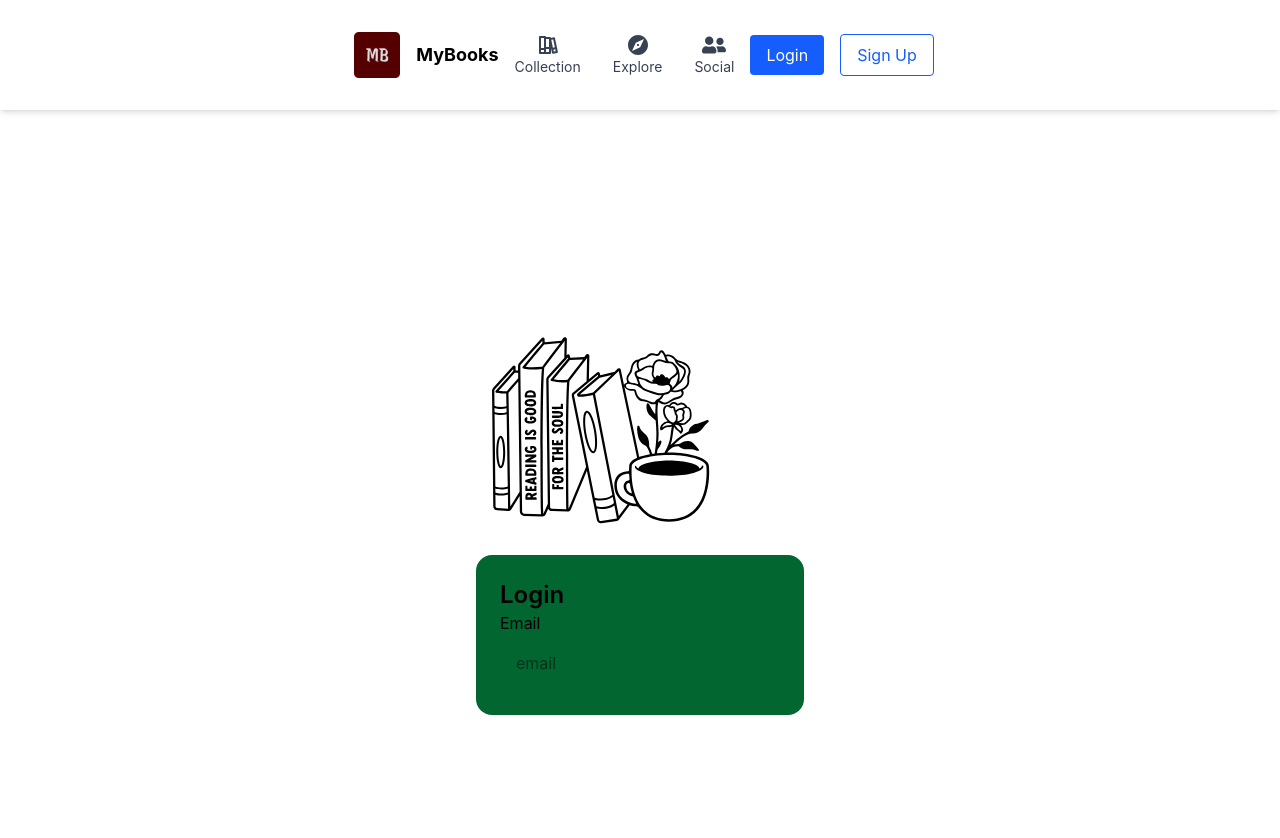
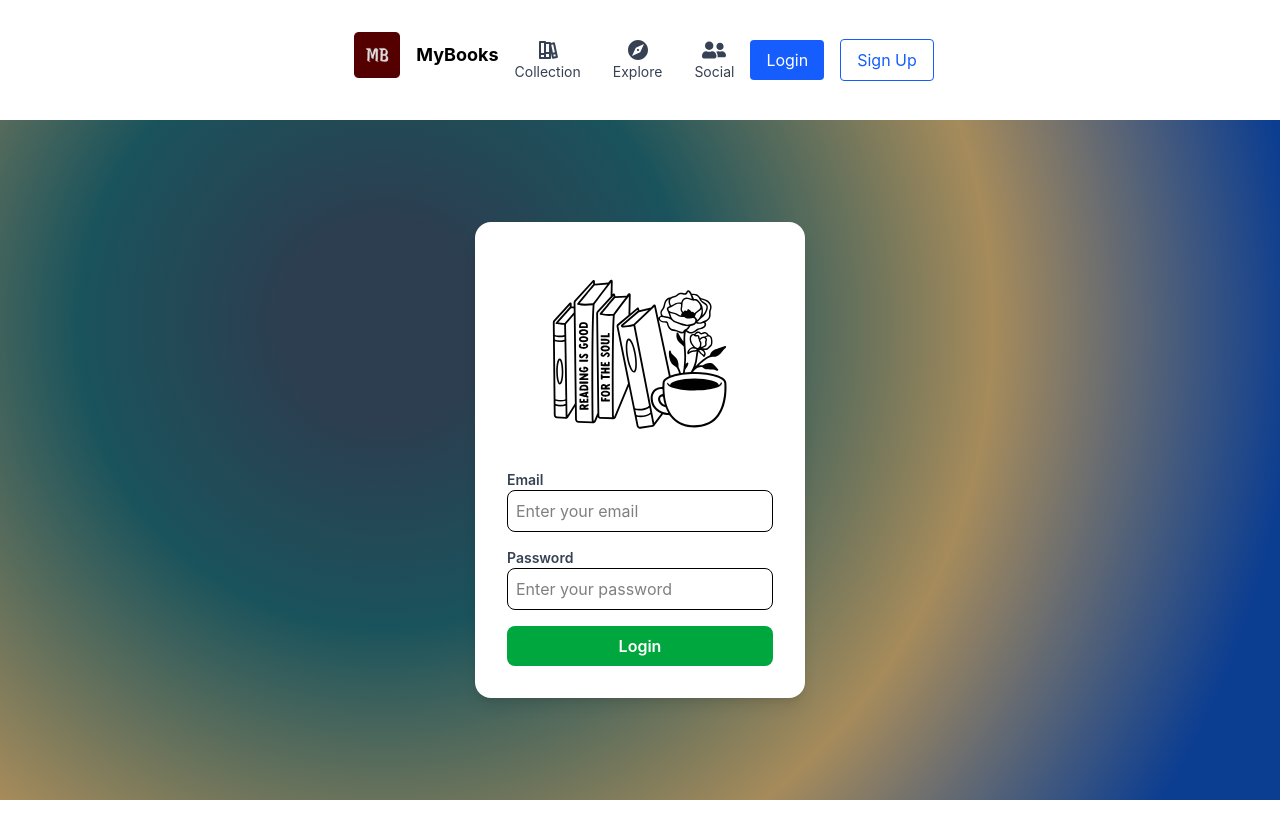
Before and after one commit to nicklparent/myBooks, a React (Vite) app in the folder web/: page /login in a window 1280 px wide. Shown: the top 838 px of the page. After the commit the page ends 800 px from the top, so only its background shows below. Built offline with nearby package versions, Linux system fonts and the light colour scheme; no server answers.

Commit message:
login page ui done

```diff
--- a/web/src/assets/css/header.css
+++ b/web/src/assets/css/header.css
@@ -1,4 +1,5 @@
 .header{
     display: flex;
     justify-content: center;
+    height: 15dvh;
 }
--- a/web/src/pages/LoginPage.tsx
+++ b/web/src/pages/LoginPage.tsx
@@ -1,30 +1,55 @@
-import React, { useEffect, useState } from 'react';
-
+import React, { useState } from "react";
 
 export const LoginPage: React.FC = () => {
-    const [emailController, setEmailController] = useState<string>("");
-    const [passwordController, setPasswordController] = useState<string>("");
+  const [email, setEmail] = useState<string>("");
+  const [password, setPassword] = useState<string>("");
 
-    useEffect(() => {
+  return (
+    <div
+      className="flex justify-center items-center shadow-md"
+      style={{
+        height: "85dvh",
+        background: "radial-gradient(circle at 30% 30%, #2C3E50 10%, #1A535C 30%, #A68B5B 60%, #0B3D91 90%)",
+      }}
+    >
+      <div className="flex flex-col items-center bg-white p-8 rounded-2xl shadow-lg">
+        <img src="/images/books.svg" width={200} alt="Books" className="mb-4" />
 
-    }, [])
+        <form className="flex flex-col gap-4 w-full">
+          <div className="flex flex-col">
+            <label htmlFor="email-in" className="text-sm font-semibold text-gray-700">Email</label>
+            <input
+              type="email"
+              id="email-in"
+              value={email}
+              onChange={(e) => setEmail(e.target.value)}
+              className="p-2 border rounded-lg focus:outline-none focus:ring-2 focus:ring-blue-500"
+              placeholder="Enter your email"
+              required
+            />
+          </div>
 
-    return(
-      <div className='h-screen flex justify-center align-middle shadow-md'>
-        <div className='flex flex-col justify-center'>
-          {/* Book svg */}
-          <img src="/images/books.svg" width={250} alt="books" />
-          {/* login form */}
-          <div className='bg-green-800 p-6 rounded-2xl'>
-            <div>
-              <p className='font-semibold text-2xl'>Login</p>
-            </div>
-            <div className='flex flex-col'>
-              <label htmlFor="email-in">Email</label>
-              <input type="email" placeholder='email' id='email-in' className='my-input' />
-            </div>
+          <div className="flex flex-col">
+            <label htmlFor="password" className="text-sm font-semibold text-gray-700">Password</label>
+            <input
+              type="password"
+              id="password"
+              value={password}
+              onChange={(e) => setPassword(e.target.value)}
+              className="p-2 border rounded-lg focus:outline-none focus:ring-2 focus:ring-blue-500"
+              placeholder="Enter your password"
+              required
+            />
           </div>
-        </div>
+
+          <button
+            type="submit"
+            className="bg-green-600 text-white font-semibold py-2 rounded-lg hover:bg-green-700 transition duration-300"
+          >
+            Login
+          </button>
+        </form>
       </div>
-    );
-}
+    </div>
+  );
+};
```
